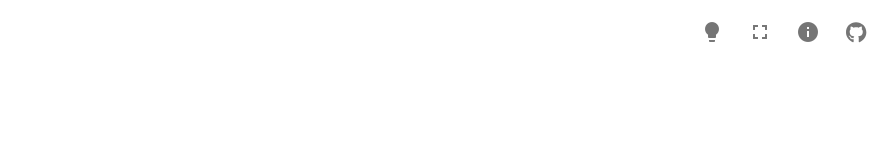
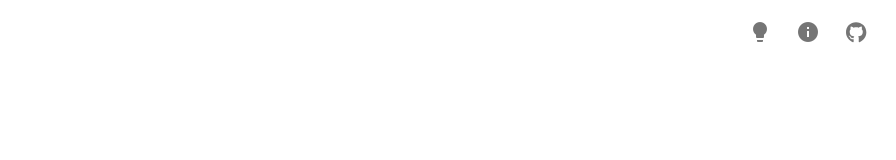
Before and after one commit to henzljw/sdt, a Vue app: page / in a window 1280 px wide. Shown: the top 160 px of the page, without its empty margins (384-1280 px from the left). Built offline with nearby package versions, Linux system fonts and the light colour scheme.

Commit message:
Remove full screen mode features

```diff
--- a/src/components/AppBar.vue
+++ b/src/components/AppBar.vue
@@ -7,10 +7,6 @@
         </v-btn>
         <v-btn icon v-if="$vuetify.theme.dark" @click="toggleTheme()">
             <v-icon color="yellow darken-3">mdi-lightbulb-on</v-icon>
-        </v-btn>
-        <!-- Full screen icon button -->
-        <v-btn icon>
-            <v-icon>mdi-fullscreen</v-icon>
         </v-btn>
         <!-- About sdt icon button -->
         <v-dialog persistent max-width="300" v-model="dialog">
@@ -49,22 +45,15 @@
 <script>
 export default {
     name: 'AppBar',
-
     data() {
         return {
             dialog: false,
-            fullscreen: false,
-            teleport: true,
         }
     },
-
     methods: {
         toggleTheme() {
             this.$vuetify.theme.dark = !this.$vuetify.theme.dark;
         },
-        toggleFullScreen() {
-            this.fullscreen = !this.fullscreen
-        },
     },
 }
 </script>
```
Also changed, not shown: 2 other files (tests, documents, lock files or other folders).
